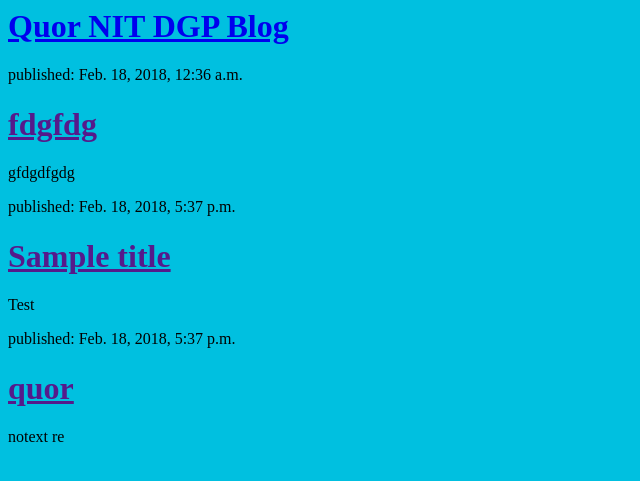
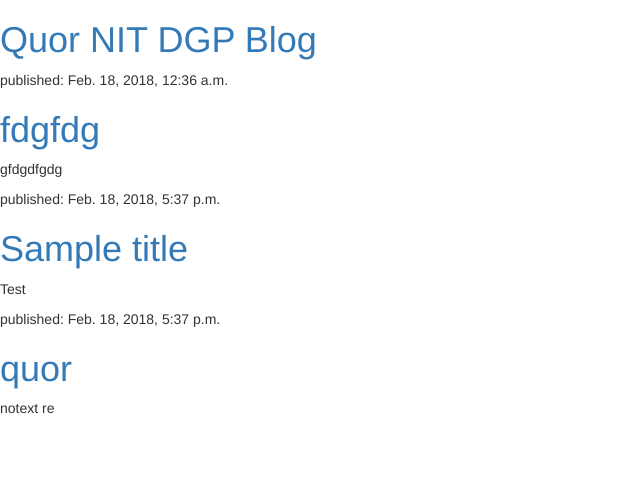
Before and after one commit to revanth-reddy/blog, a Django app: template blog/templates/blog/post_list.html in a window 1280 px wide. Shown: the top 481 px of the page, without its empty margins (0-640 px from the left). Run offline with Django 3.2, Linux system fonts and the light colour scheme; the template is opened without the code that fills it: values that come from a table or form of the project are taken from there, others are empty; data comes from the database, SQL or seed files in the repository; parts of the project's set-up code (start-up, migrations or seed data) failed here and were passed over; some libraries are stand-ins or nearby versions.

Commit message:
changed css

```diff
--- a/blog/templates/blog/post_list.html
+++ b/blog/templates/blog/post_list.html
@@ -1,8 +1,10 @@
 <html>
     <head>
         <title>Quor</title>
+        <link rel="stylesheet" href="//maxcdn.bootstrapcdn.com/bootstrap/3.2.0/css/bootstrap.min.css">
+<link rel="stylesheet" href="//maxcdn.bootstrapcdn.com/bootstrap/3.2.0/css/bootstrap-theme.min.css">
     </head>
-    <body bgcolor="orche">
+    <body>
         <div>
     <h1><a href="/">Quor NIT DGP Blog</a></h1>
 </div>
```
